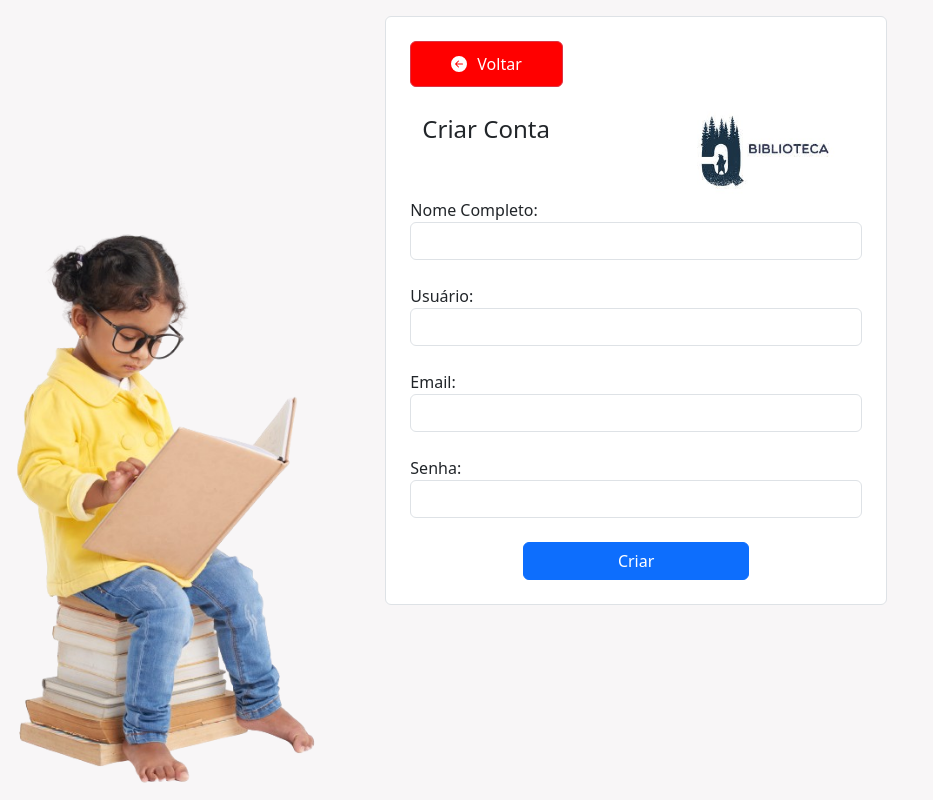
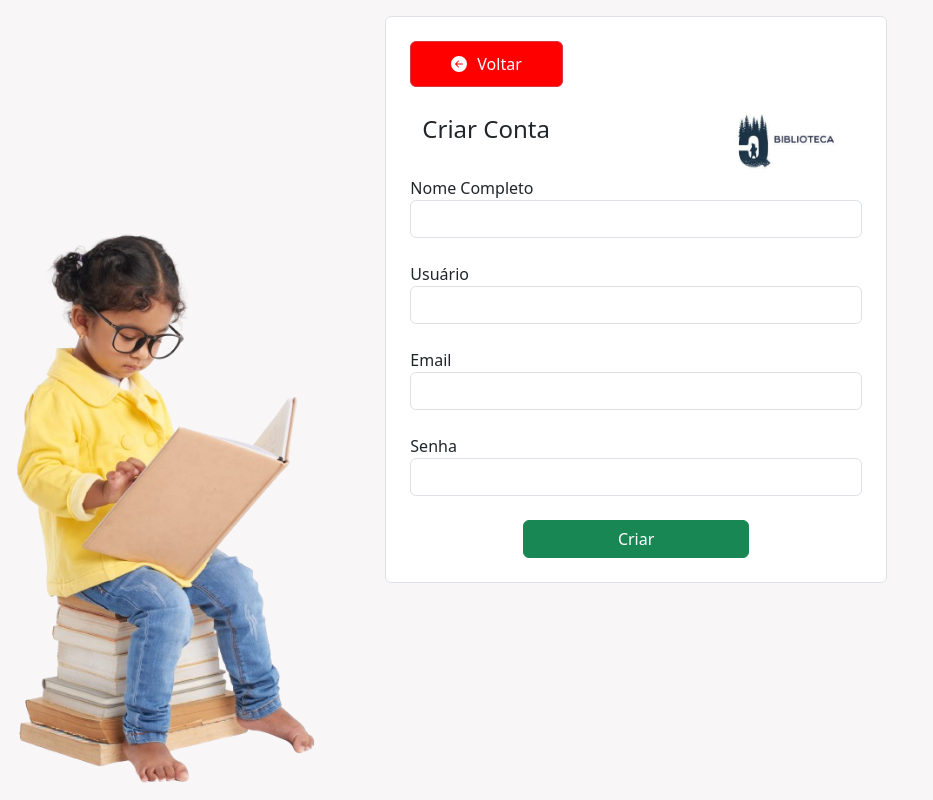
Before and after one commit to viniciusFGeraldo/ProjetoDeDesenvolvimentoDeSistemas-php, a PHP site: page /criar-conta.php in a window 1280 px wide. Shown: the whole page, without its empty margins (0-933 px from the left). Run offline with PHP 8.4, Linux system fonts and the light colour scheme.

Commit message:
alterações finais

```diff
--- a/criar-conta.php
+++ b/criar-conta.php
@@ -27,23 +27,23 @@
                         <img src="./img/logoBranca.jpg" alt="logo com fundo branco" class="logo">
                     </div>
                     <div class="form-group mb-4">
-                        <label for="nome">Nome Completo: </label>
+                        <label for="nome">Nome Completo </label>
                         <input type="text" class="form-control" name="nome" id="nome" required>
                     </div>
                     <div class="form-group mb-4">
-                        <label for="usuario">Usuário: </label>
+                        <label for="usuario">Usuário </label>
                         <input type="text" class="form-control" name="usuario" id="usuario" required>
                     </div>
                     <div class="form-group mb-4">
-                        <label for="email">Email: </label>
+                        <label for="email">Email </label>
                         <input type="text" class="form-control" name="email" id="email" required>
                     </div>
                     <div class="form-group mb-4">
-                        <label for="senha">Senha:</label>
+                        <label for="senha">Senha </label>
                         <input type="password" class="form-control" name="senha" id="senha" required>
                     </div>
                     <div class="text-center">
-                        <input type="submit" value="Criar" class="btn btn-primary w-50">
+                        <input type="submit" value="Criar" class="btn btn-success w-50">
                     </div>
                 </form>
     </div>
--- a/editar.php
+++ b/editar.php
@@ -19,7 +19,7 @@
             echo "<a href='emprestimo.php'><img src='./img/logo.jpg' alt='logo fundo cinza' class='logo'></a>";
             echo "<a href='adicionar.php' class='nav-link'><button class='btn'>Adicionar Livro</button></a>";
             echo "<a href='emprestimos-ativo.php' class='nav-link'><button class='btn'>Empréstimos Ativos</button></a>";
-            echo "<a href='emprestimos-ativo-usuario.php' class='nav-link'><button class='btn'>Empréstimos Ativos Ativos do Admin</button></a>";
+            echo "<a href='emprestimos-ativo-usuario.php' class='nav-link'><button class='btn'>Empréstimos Ativos do Admin</button></a>";
             echo "<a href='logout.php' class='nav-link'><button class='btn btn-danger' style='width: 80px;'>Sair</button></a>";
             echo "</nav>";
         }else{
--- a/emprestimo.php
+++ b/emprestimo.php
@@ -20,14 +20,14 @@
             echo "<a href='emprestimo.php'><img src='./img/logo.jpg' alt='logo fundo cinza' class='logo'></a>";
             echo "<a href='adicionar.php' class='nav-link'><button class='btn'>Adicionar Livro</button></a>";
             echo "<a href='emprestimos-ativo.php' class='nav-link'><button class='btn'>Emprestimos Ativos</button></a>";
-            echo "<a href='emprestimos-ativo-usuario.php' class='nav-link'><button class='btn'>Empréstimos Ativos Ativos do Admin</button></a>";
+            echo "<a href='emprestimos-ativo-usuario.php' class='nav-link'><button class='btn'>Empréstimos Ativos do Admin</button></a>";
             echo "<a href='logout.php' class='nav-link'><button class='btn btn-danger' style='width: 80px;'>Sair</button></a>";
             echo "</nav>";
         }else{
             echo "<nav class='header-nav'>";
             echo "<a href='emprestimo.php'><img src='./img/logo.jpg' alt='logo fundo cinza' class='logo'></a>";
-            echo "<a href='emprestimos-ativo-usuario.php' class='nav-link'><button class='btn'>Emprestimos Ativos</button></a>";
-            echo "<a href='logout.php' class='nav-link'><button class='btn btn-danger'>Sair</button></a>";
+            echo "<a href='emprestimos-ativo-usuario.php' class='nav-link'><button class='btn'>Empréstimos Ativos</button></a>";
+            echo "<a href='logout.php' class='nav-link'><button class='btn btn-danger' style='width: 80px;'>Sair</button></a>";
             echo "</nav>";
         }
 
--- a/emprestimos-ativo-usuario.php
+++ b/emprestimos-ativo-usuario.php
@@ -20,14 +20,14 @@
             echo "<a href='emprestimo.php'><img src='./img/logo.jpg' alt='logo fundo cinza' class='logo'></a>";
             echo "<a href='adicionar.php' class='nav-link'><button class='btn'>Adicionar Livro</button></a>";
             echo "<a href='emprestimos-ativo.php' class='nav-link'><button class='btn'>Empréstimos Ativos</button></a>";
-            echo "<a href='emprestimos-ativo-usuario.php' class='nav-link'><button class='btn'>Empréstimos Ativos Ativos do Admin</button></a>";
+            echo "<a href='emprestimos-ativo-usuario.php' class='nav-link'><button class='btn'>Empréstimos Ativos do Admin</button></a>";
             echo "<a href='logout.php' class='nav-link'><button class='btn btn-danger' style='width: 80px;'>Sair</button></a>";
             echo "</nav>";
         }else{
             echo "<nav class='header-nav'>";
             echo "<a href='emprestimo.php'><img src='./img/logo.jpg' alt='logo fundo cinza' class='logo'></a>";
             echo "<a href='emprestimos-ativo-usuario.php' class='nav-link'><button class='btn'>Empréstimos Ativos</button></a>";
-            echo "<a href='logout.php' class='nav-link'><button class='btn btn-danger'>Sair</button></a>";
+            echo "<a href='logout.php' class='nav-link'><button class='btn btn-danger' style='width: 80px;'>Sair</button></a>";
             echo "</nav>";
         }
     }
@@ -65,7 +65,7 @@
             <th>Livro</th>
             <th>Data de Empréstimo</th>
             <th>Data Prevista para Devolução</th>
-            <th>Devolver</th>
+            <th>Ação</th>
         </tr>
         <?php
         $usu = $_SESSION["usuario"];
--- a/emprestimos-ativo.php
+++ b/emprestimos-ativo.php
@@ -21,7 +21,7 @@
             echo "<a href='emprestimo.php'><img src='./img/logo.jpg' alt='logo fundo cinza' class='logo'></a>";
             echo "<a href='adicionar.php' class='nav-link'><button class='btn'>Adicionar Livro</button></a>";
             echo "<a href='emprestimos-ativo.php' class='nav-link'><button class='btn'>Empréstimos Ativos</button></a>";
-            echo "<a href='emprestimos-ativo-usuario.php' class='nav-link'><button class='btn'>Empréstimos Ativos Ativos do Admin</button></a>";
+            echo "<a href='emprestimos-ativo-usuario.php' class='nav-link'><button class='btn'>Empréstimos Ativos do Admin</button></a>";
             echo "<a href='logout.php' class='nav-link'><button class='btn btn-danger' style='width: 80px;'>Sair</button></a>";
             echo "</nav>";
         }else{
--- a/login.php
+++ b/login.php
@@ -26,7 +26,7 @@
                 <div class="text-center d-flex flex-column align-items-center">
 
                     <input type="submit" value="Entrar" class="btn btn-primary btn-grad mb-3 w-50">
-                    <a href="./criar-conta.php" class="d-block mb-3 create-account-link w-25 ">Criar Conta</a>
+                    <a href="./criar-conta.php" class="d-block mb-3 create-account-link ">Criar Conta</a>
 
                 </div>
             </fieldset>
--- a/style/style-criarConta.css
+++ b/style/style-criarConta.css
@@ -6,7 +6,7 @@ body{
     justify-content: space-between;
 }
 .logo {
-    width: 40%;
+    width: 30%;
     max-width: 100%;
 }
 .btn-danger{
--- a/style/style-login.css
+++ b/style/style-login.css
@@ -48,6 +48,7 @@ body{
     border-radius: 5px;
     transition: background-color 0.3s ease, transform 0.3s ease;
     box-shadow: 0 4px 6px rgba(0, 0, 0, 0.1);
+    white-space: nowrap;
 }
 .create-account-link:hover {
     background-color: white;
```
Also changed, not shown: adicionar.php (+3 -14 lines), README.md, paginaTeste.php (deleted), 1 other file.
